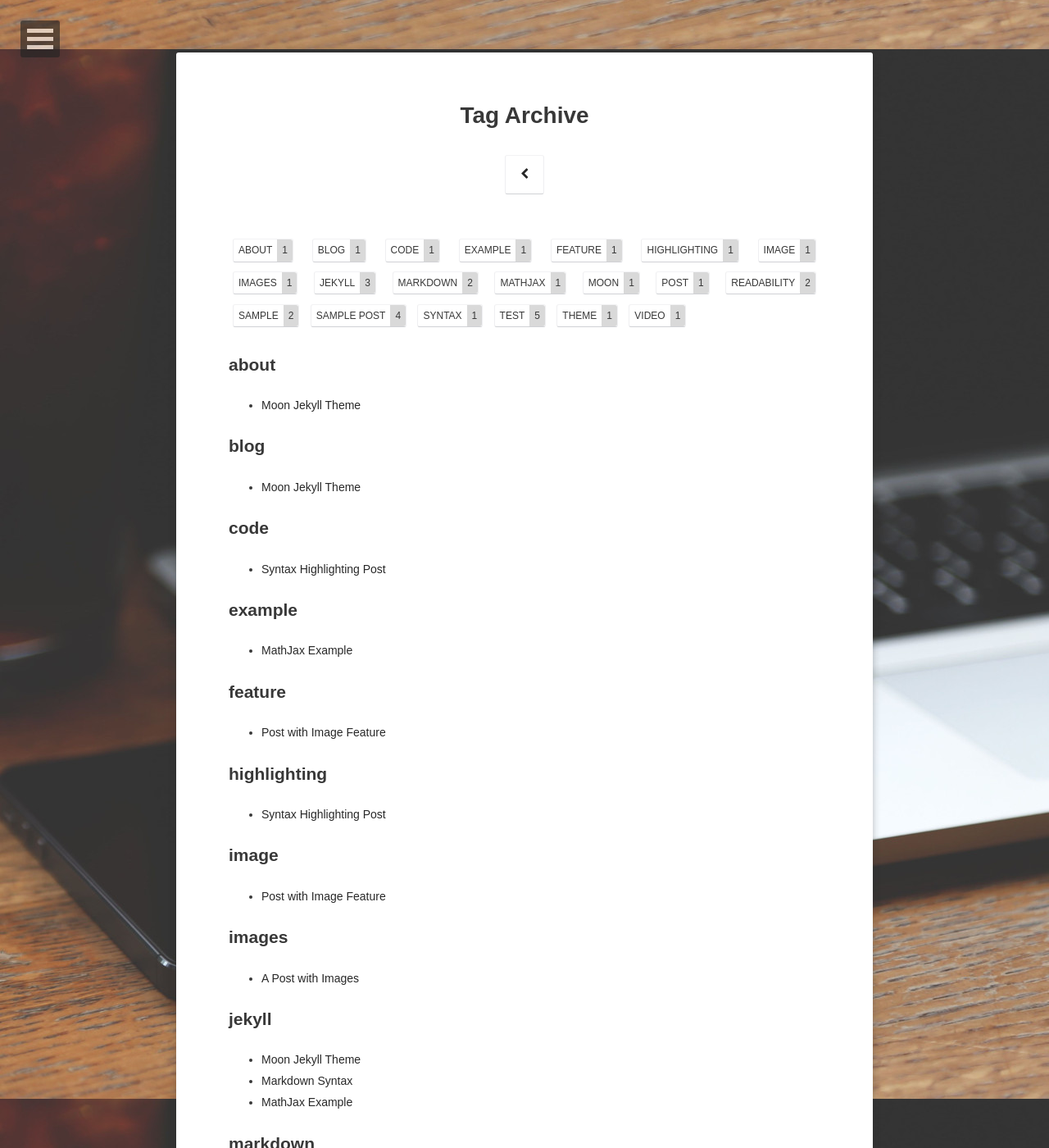
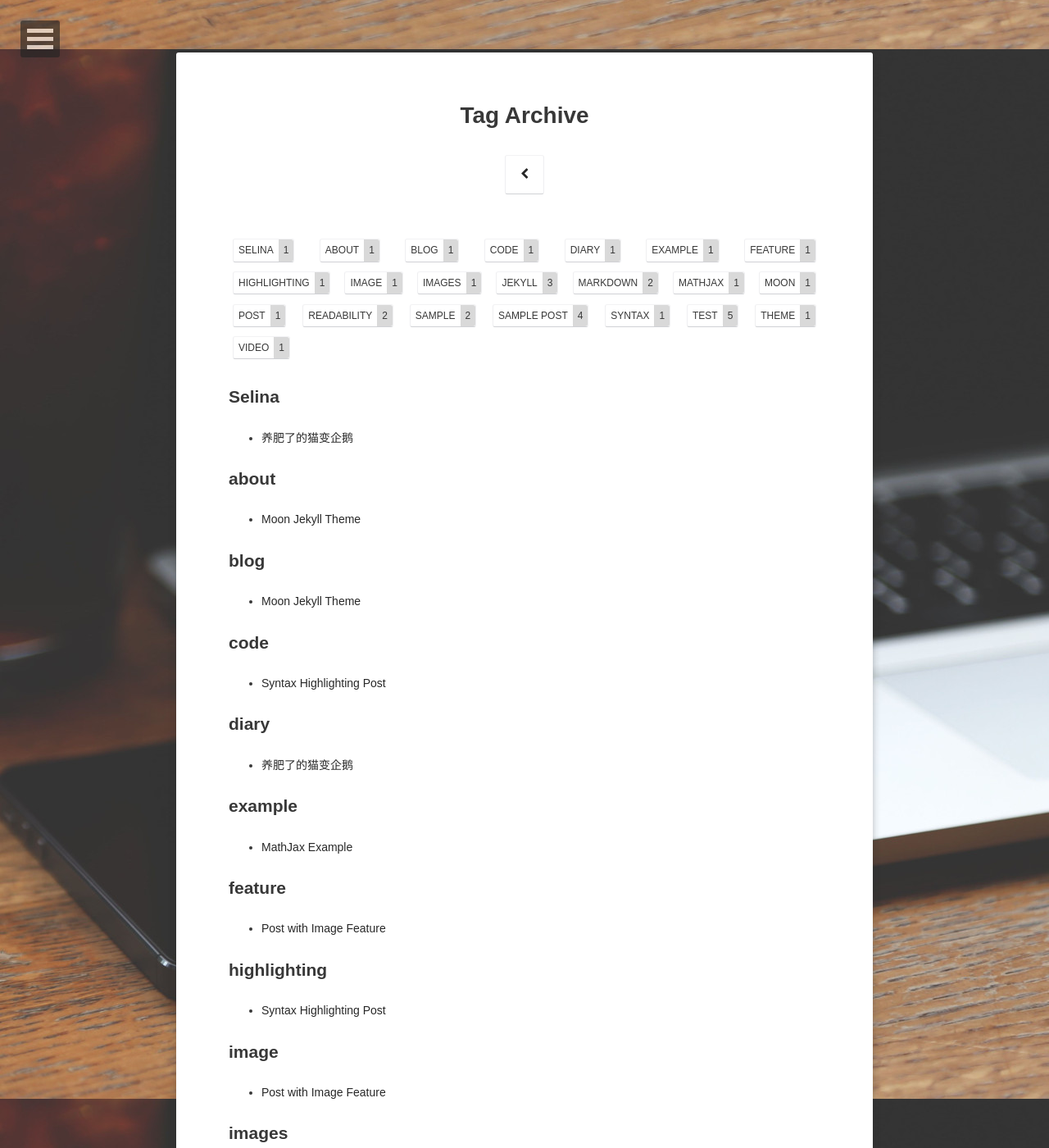
Before and after one commit to meetwk90/meetwk90.github.io, a Jekyll site: the page built from tags/index.html, in a window 1280 px wide and 1400 px high. Shown: the whole window at 82% size. Built offline with Jekyll 4.4.1, drawn with Linux system fonts in a browser that asks for light colours; some web fonts are replaced; some of the changed lines change nothing that is shown.

Commit message:
[养肥了的猫变企鹅]

```diff
--- a/_config.yml
+++ b/_config.yml
@@ -1,6 +1,6 @@
 # Site
 title:              Walter & Selina
-bio:                'I need more beer.'
+bio:                "{ I'm not drunk yet. }"
 description:        "A Personal Plot."
 reading_time:       true
 words_per_minute:   200
--- /dev/null
+++ b/_posts/2015-10-12-cat-becomes-penguin-post.md
@@ -0,0 +1,20 @@
+---
+layout: post
+title:  "养肥了的猫变企鹅"
+date:   2015-10-12
+excerpt: "Selina的日志"
+tag:
+- diary
+- Selina
+comments: true
+---
+
+要怎么说呢。我是焦虑的，对摇摆不定的未来，对把握不好的现在。
+
+之前的我，好像躲在现实背后的企鹅，明明囤着足够的脂肪可以温暖自己从北极走回南极，或许路途还能遇到温暖的亚热带体验奇妙的煎熬，却偏不。选了个烤箱，把自己锁紧，而人工的炙烤，怎么能比得上阳光，她会在考验你的同时让你成长而不是焦脆（心力交瘁）。
+
+我还是不确定明天去哪里，只是我从烤箱出来了，摇摇摆摆和企鹅一样在走，走不快跑不开，方向曲折，晃晃着在找那片海。在那里，我可以快速的游，自由的游，愉快地喂饱自己。
+
+我还是忐忑啊，可是，想想，那片海有天有蓝有鱼，居然莫名地开心了。
+
+哦，我忘了说，是你开的，我烤箱的门。
```
